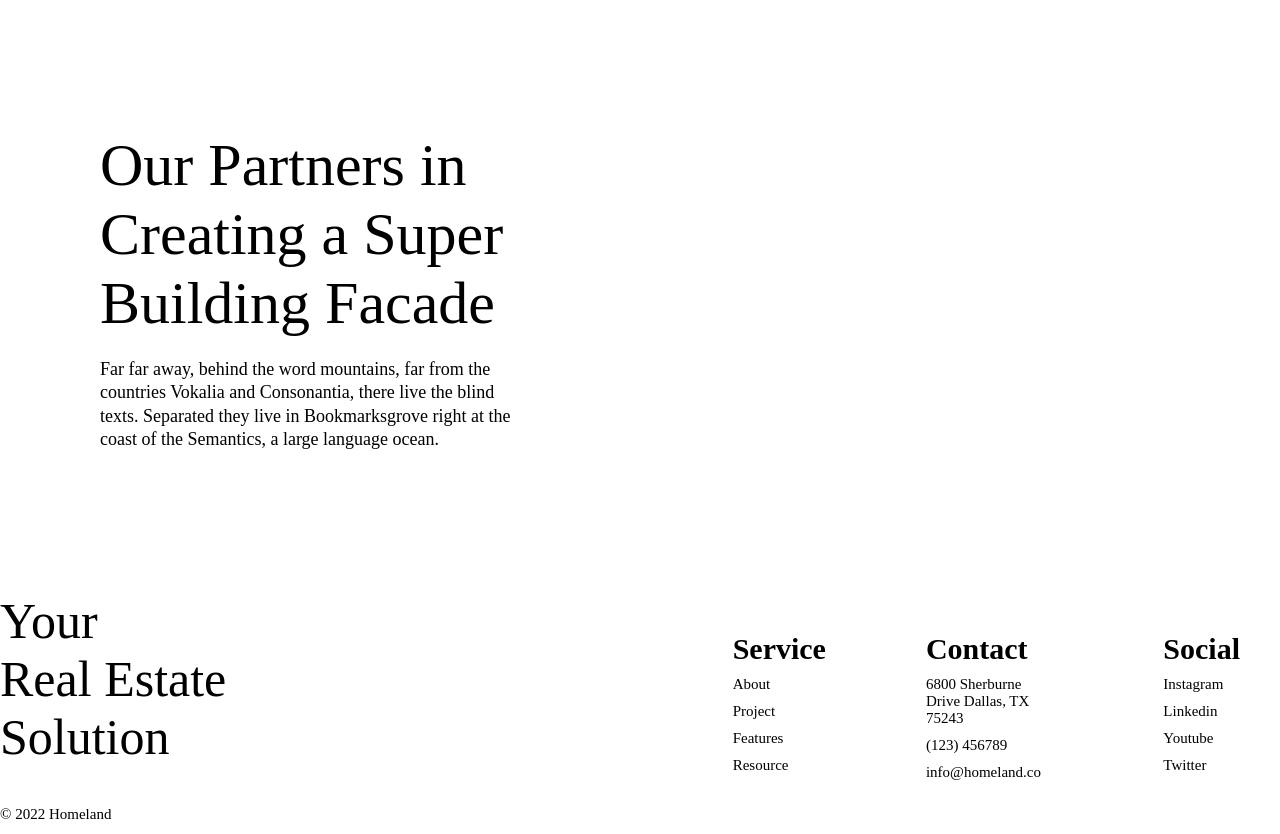
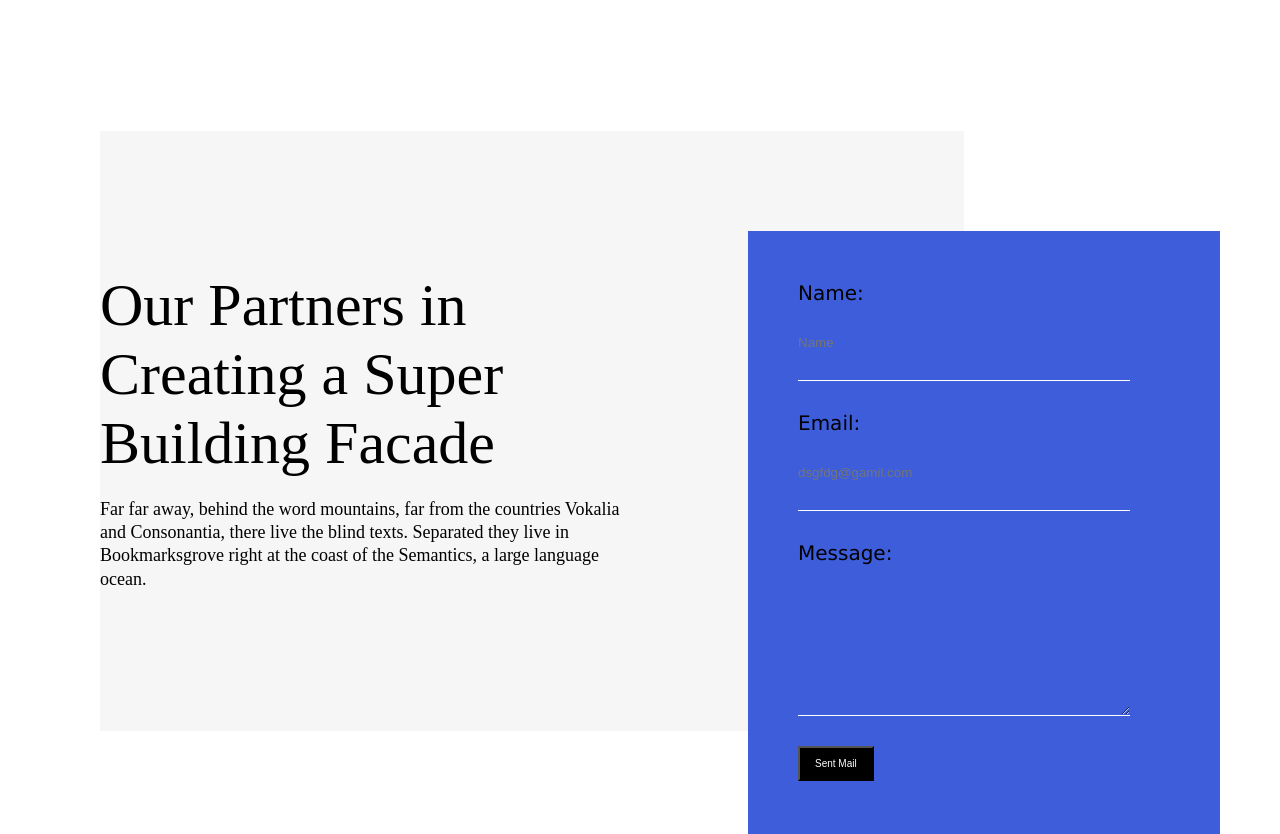
Before and after one commit to annapr91/HTML_CSS_project, a plain HTML site: page index.html in a window 1280 px wide. Shown: the part 3060-3894 px from the top of the page. Drawn offline with Linux system fonts and the light colour scheme.

Commit message:
modified data

```diff
--- a/index.html
+++ b/index.html
@@ -165,22 +165,25 @@
                     blind texts. Separated they live in Bookmarksgrove right
                     at the coast of the Semantics, a large language ocean.</p>
             </div>
+            <div class="form">
+                <form class="blue_icon">
+                    <fieldset>
+                        <label>Name:</label>
+                        <input type="text" placeholder="Name">
+                    </fieldset>
+                    <fieldset>
+                        <label>Email:</label>
+                        <input type="email" placeholder="dsgfdg@gamil.com">
+                    </fieldset>
+                    <fieldset>
+                        <label>Message:</label>
+                        <textarea rows="10"></textarea>
+                    </fieldset>
+                    <button>Sent Mail</button>
+                </form>
+            </div>
 
         </section>
-<!--        (<form class="blue_icon">-->
-<!--                <fieldset >-->
-<!--                    <label>Name:</label>-->
-<!--                    <input>-->
-<!--                </fieldset>-->
-<!--                <fieldset>-->
-<!--                    <label>Email:</label>-->
-<!--                    <input>-->
-<!--                </fieldset>-->
-<!--                <fieldset>-->
-<!--                    <label>Message:</label>-->
-<!--                </fieldset>-->
-<!--                <button>Sent Mail</button>)-->
-<!--            </form>-->
         <section class="last_page overall-layout">
             <div class="last_page_header">
                 <p class="last_page_header_text">Your<br> Real Estate<br> Solution</p>
--- a/syles.css
+++ b/syles.css
@@ -17,11 +17,10 @@ font-size:20px;
 grid-column: container-start/container-end;
 }
 
-
-
 body{
 font-family: Verdana, Geneva, Tahoma, sans-serif;
 }
+
 button{
 color:white;
 display: block;
@@ -30,7 +29,17 @@ font-size: 10px;
 align-self: flex-start;
 background:black
 }
-
+fieldset {
+  border: none;
+  display: flex;
+  flex-direction: column;
+}
+input {
+  border: none;
+  background-color: transparent;
+  padding: 30px 0;
+  border-bottom: 1px solid white;
+}
 .first_line{
 font-size:25px;
 font-weight: bold;
@@ -269,43 +278,79 @@ align-item: center;}
 
 .fith_page{
 display: flex;
-justify-content: left;
+justify-content: space-between;
 gap: 3rem;
 margin: 50px auto;
 flex-basis: 40%;
 padding: 2rem 5rem;
-
+margin-bottom: 160px;
 }
 .fith_page_text{
     display: flex;
     justify-content: center;
+    position: relative;
     gap: 1rem;
     flex-direction: column;
-    flex-basis: 40%;
+    flex-basis: 50%;
+    z-index: 10;
 }
+.fith_page_text :after {
+  content: '';
+  position: absolute;
+  width: 160%;
+  height: 100%;
+  top: 0;
+  left: 0;
+  background-color: #f6f6f6;
+  z-index: -1;
+}
+.fith_page_text--content {
+  width: 80%;}
+
 .fith_page_header{
     font-family: 'Satoshi';
     font-size: 60px;}
+
 .fith_page_headertext{
 font-family: 'Satoshi';
 font-size:18px;
 line-height: 130%;}
+
+.form{
+flex-basis:40%;
+position:relative;
+z-index: 10;
+top: 100px;
+}
 .blue_icon{
     display: flex;
     justify-content: center;
-    gap: 1rem;
-    margin: 50px auto;
-    /* padding: 5rem 5rem 8rem 6rem; */
-    flex-basis: 40%;
+    gap: 1.5rem;
     flex-direction: column;
-background:blue;
+padding: 50px;
+}
+textarea {
+  background-color: transparent;
+  border: none;
+  border-bottom: 1px solid white;
+}
+.form::after {
+  content: '';
+  width: 100%;
+  height: 100%;
+  padding: 20px;
+  top: 0;
+  left: 0;
+  position: absolute;
+  background: #3d5ddb;
+  z-index: -1;
 }
 .last_page{
 display: flex;
     justify-content: center;
     gap: 5rem;
     margin: 50px auto;
-    /* padding: 5rem 5rem 8rem 6rem; */
+
     flex-basis: 40%;
 }
 .last_page_header{
```
